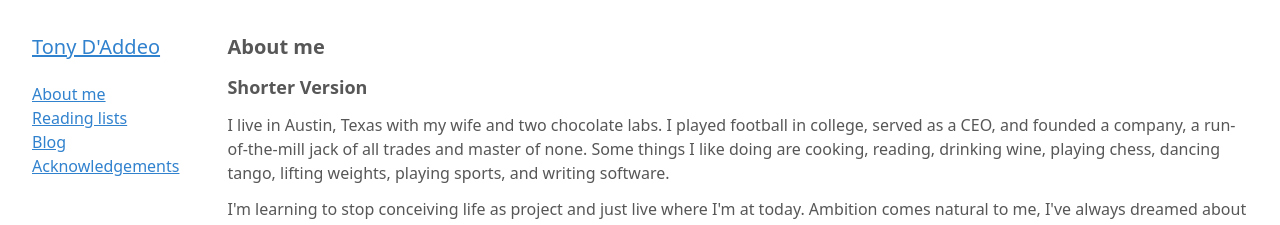
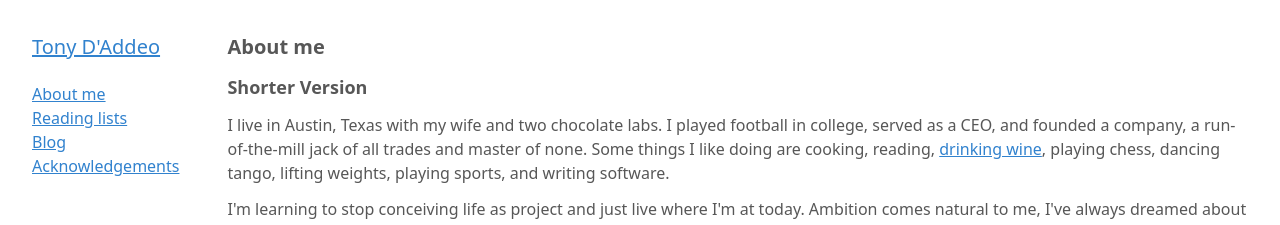
Before and after one commit to deodad/td-web, a Gatsby site: page /about in a window 1280 px wide. Shown: the top 225 px of the page. Built offline with nearby package versions, Linux system fonts and the light colour scheme; Gatsby itself is replaced by a stand-in of ours.

Commit message:
Add wine link

```diff
--- a/src/pages/about.js
+++ b/src/pages/about.js
@@ -12,8 +12,9 @@ export default () => (
       I live in Austin, Texas with my wife and two chocolate labs. I played
       football in college, served as a CEO, and founded a company, a
       run-of-the-mill jack of all trades and master of none. Some things I like
-      doing are cooking, reading, drinking wine, playing chess, dancing tango,
-      lifting weights, playing sports, and writing software.
+      doing are cooking, reading, <Link to="/wine">drinking wine</Link>, playing
+      chess, dancing tango, lifting weights, playing sports, and writing
+      software.
     </p>
 
     <p>
@@ -76,12 +77,16 @@ export default () => (
     <p>
       At the start of 2018 I left Personal Wine to co-found a company with three
       individuals I had a lot of respect for. We succeeded in getting the
-      company off the ground but after a year and half decided to put it on ice for a handful of reasons which I'll write about soon. It wasn't the big exit every entreprenuer dreams of but it was a fun and
-      tremendously valuable experience.
+      company off the ground but after a year and half decided to put it on ice
+      for a handful of reasons which I'll write about soon. It wasn't the big
+      exit every entreprenuer dreams of but it was a fun and tremendously
+      valuable experience.
     </p>
 
     <p>
-      Since then I've been on a bit of sabbatical trying to figure out exactly what I want to do next. In the meantime I've doing some independent consulting around technology, data, and business.
+      Since then I've been on a bit of sabbatical trying to figure out exactly
+      what I want to do next. In the meantime I've doing some independent
+      consulting around technology, data, and business.
     </p>
 
     <p className="hidden">
```
